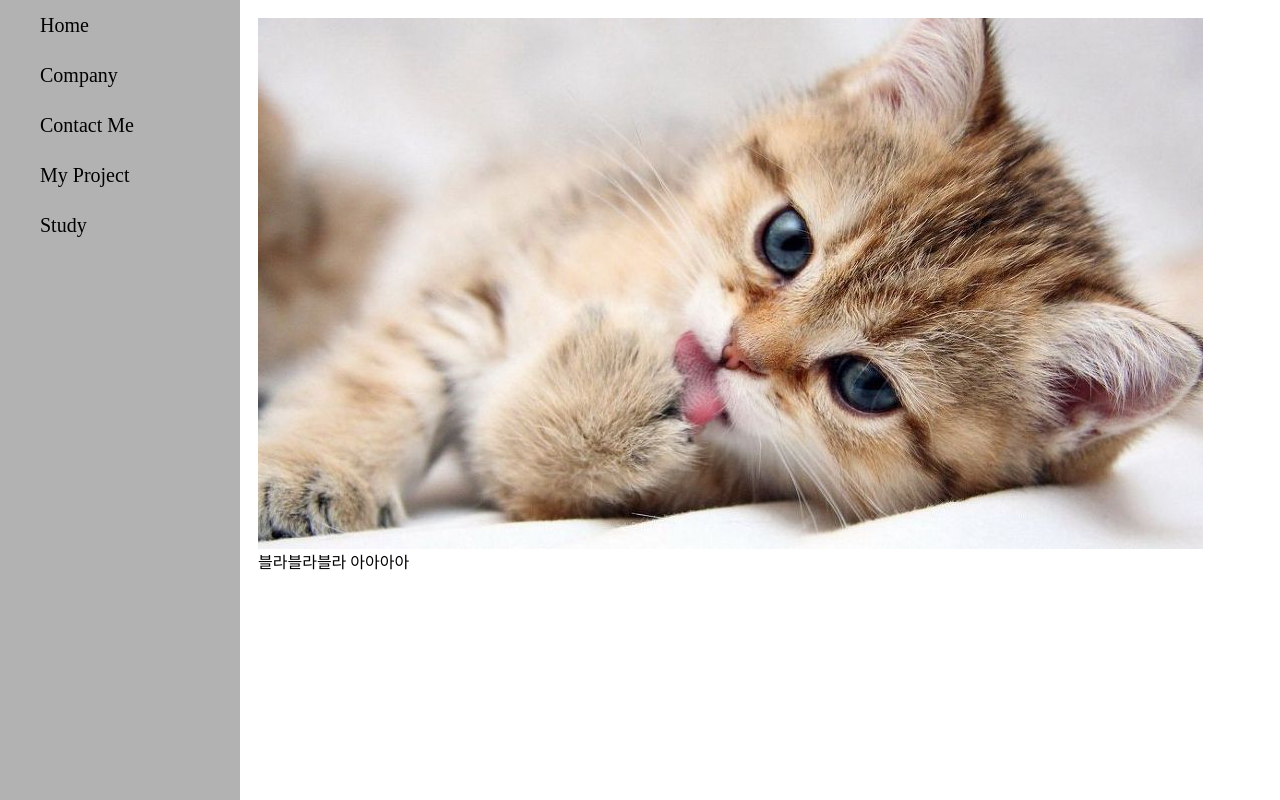
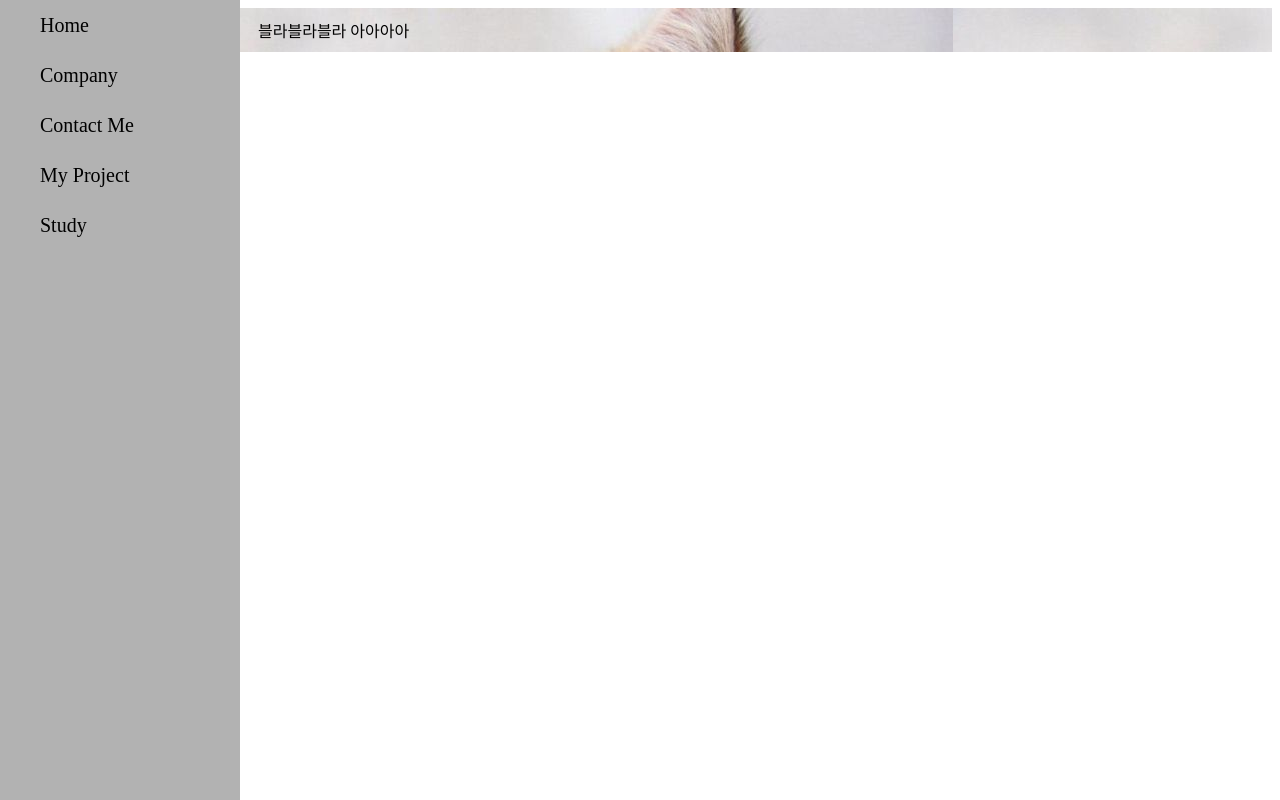
Before and after one commit to anjelra/portfolio, a website: page index.html in a window 1280 px wide. Drawn offline with Linux system fonts and the light colour scheme.

Commit message:
background-image로 변경

```diff
--- a/index.html
+++ b/index.html
@@ -13,7 +13,7 @@
             <li>Study</li>
         </ul>
         <div class="contents">
-            <img src="./img/cat.jpg" alt="고양이 이미지">
+            <!-- <img src="./img/cat.jpg" alt="고양이 이미지"> -->
             블라블라블라 아아아아
         </div>
     </body>
--- a/style.css
+++ b/style.css
@@ -5,6 +5,7 @@
     top: 0;
     left: 0;
     background-color: #b2b2b2;
+    z-index: 1000;
 }
 
 ul, ol, dl, dt, dd, li {
@@ -28,6 +29,7 @@ div, h1, h2, h3, h4, h5, h6, ul, ol, li, dl, dt, dd, p, form, fieldset, input, t
 
 .contents {
     padding: 10px 250px;
+    background-image: url('./img/cat.jpg');
 }
 
 .contents img {
```
